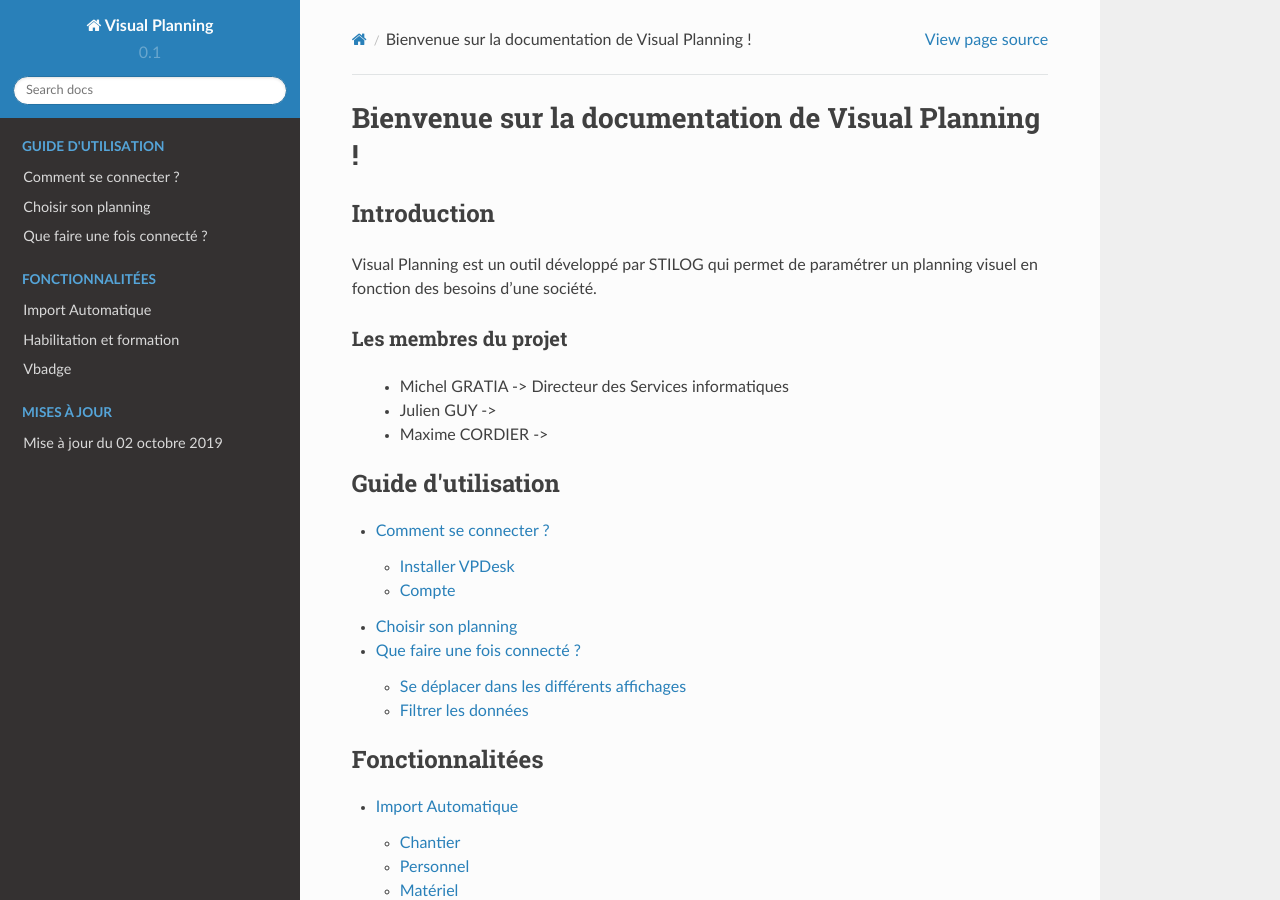
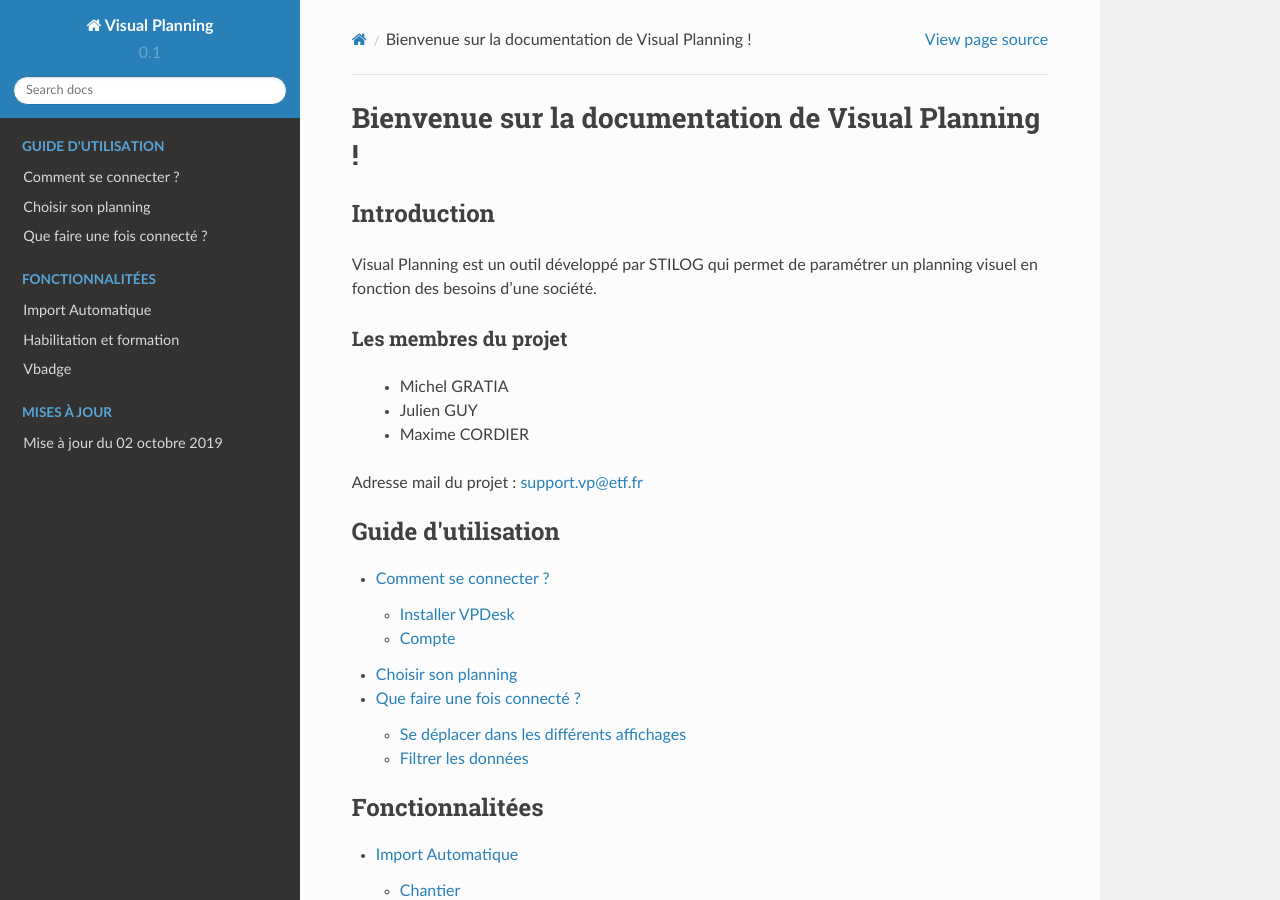
Before and after one commit to macordier/VPDOC, a Sphinx documentation site: the page built from popcube/source/index.rst, in a window 1280 px wide and 900 px high. Built offline with Sphinx 7.4.7 and the Read the Docs theme 2.0.0, drawn with Linux system fonts in a browser that asks for light colours.

```diff
--- a/popcube/source/index.rst
+++ b/popcube/source/index.rst
@@ -17,9 +17,11 @@ Visual Planning est un outil développé par STILOG qui permet de paramétrer un
 Les membres du projet
 -------------------------
 
-  * Michel GRATIA -> Directeur des Services informatiques
-  * Julien GUY ->
-  * Maxime CORDIER ->
+  * Michel GRATIA
+  * Julien GUY
+  * Maxime CORDIER
+
+Adresse mail du projet : support.vp@etf.fr
 
 .. toctree::
   :maxdepth: 3
```
